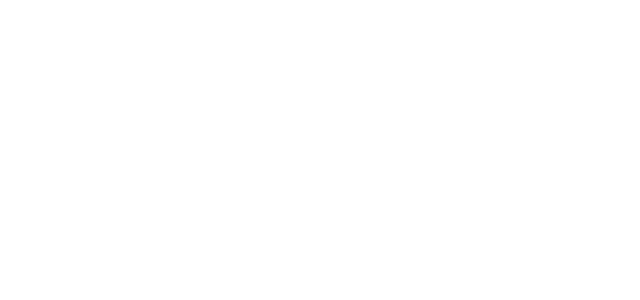
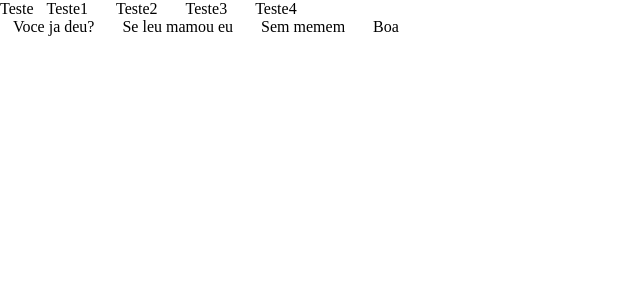
Before and after one commit to RichardRodriguesGomesDeJesus/quiz-english, a React (Create React App) app: page / in a window 1280 px wide. Shown: the top 300 px of the page, without its empty margins (0-640 px from the left). Built offline with nearby package versions, Linux system fonts and the light colour scheme.

Commit message:
Answer and AnswerGroup add

```diff
--- /dev/null
+++ b/src/App.css
@@ -0,0 +1,4 @@
+* {
+    margin: 0;
+    padding: 0;
+}
--- a/src/App.js
+++ b/src/App.js
@@ -1,6 +1,19 @@
+import './App.css'
+
+import Answer from './components/Answer';
+import AnswerGroup from './components/AnswerGroup';
 
 function App() {
-  return (<></>);
+  return (
+    <div className='App'>
+      Teste
+      <Answer value='A' label='Teste1'></Answer>
+      <Answer value='B' label='Teste2'></Answer>
+      <Answer value='C' label='Teste3'></Answer>
+      <Answer value='D' label='Teste4'></Answer>
+      <AnswerGroup />
+    </div>
+  );
 }
 
 export default App;
--- /dev/null
+++ b/src/components/Answer.jsx
@@ -0,0 +1,25 @@
+import styled from "styled-components";
+
+const ItemList = styled.li`
+    display: inline-block;
+    margin-right: 15px;
+
+`
+const Input = styled.input`
+    visibility:hidden;
+    &:checked + label {
+        background: red;
+    }
+`
+const Label = styled.label`
+    cursor: pointer;
+`
+
+export default function Answer(props){
+    return(
+        <ItemList>
+            <Input type="radio" value={props.value} name={props.name} id={props.id} />
+            <Label for={props.name}>{props.label}</Label>
+        </ItemList>
+    );
+}
--- /dev/null
+++ b/src/components/AnswerGroup.jsx
@@ -0,0 +1,25 @@
+import styled from "styled-components";
+import Answer from "./Answer";
+
+const List = styled.ul`
+    list-style: none;
+`
+
+export default function AnswerGroup(){
+    return(
+        <List>
+            <Answer value='1' name='radio'  id='radio1'
+                label='Voce ja deu?'
+            />
+            <Answer value='2' name='radio'  id='radio2'
+                label='Se leu mamou eu'
+            />
+            <Answer value='3' name='radio'  id='radio3'
+                label='Sem memem'
+            />
+            <Answer value='4' name='radio'  id='radio4'
+                label='Boa'
+            />
+        </List>
+    );
+}
```
Also changed, not shown: 1 other file (tests, documents, lock files or other folders).
